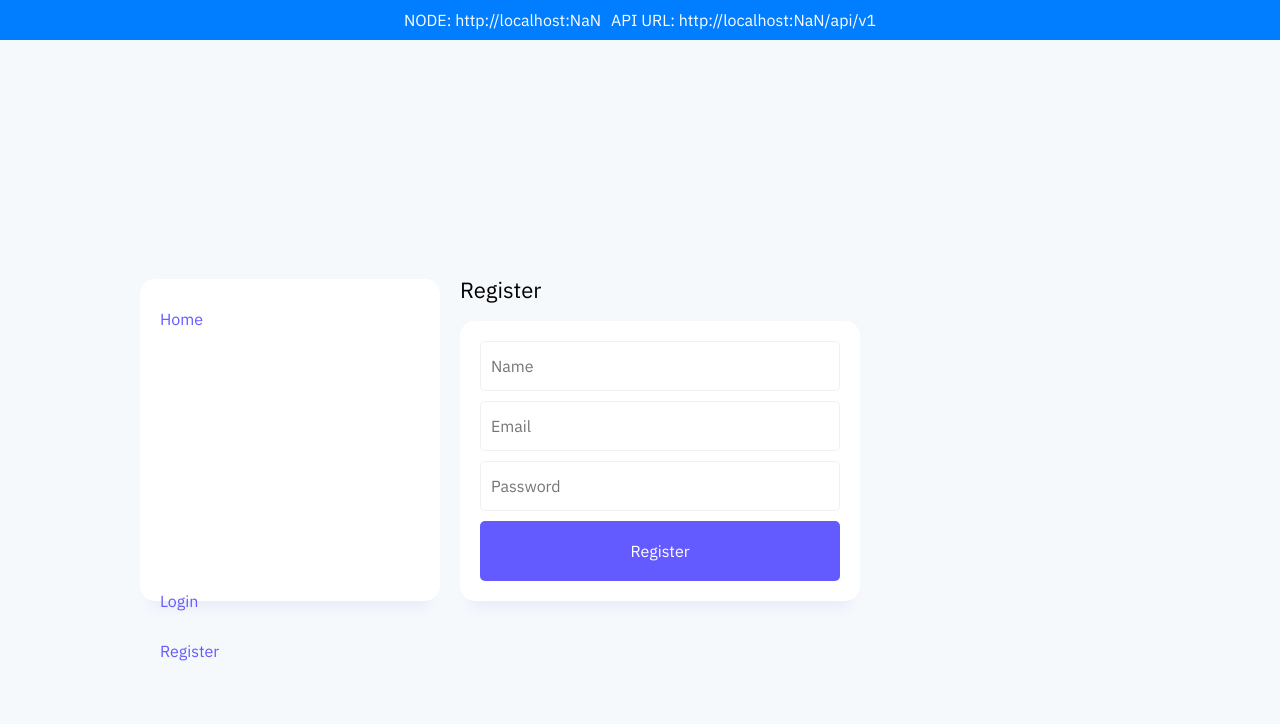
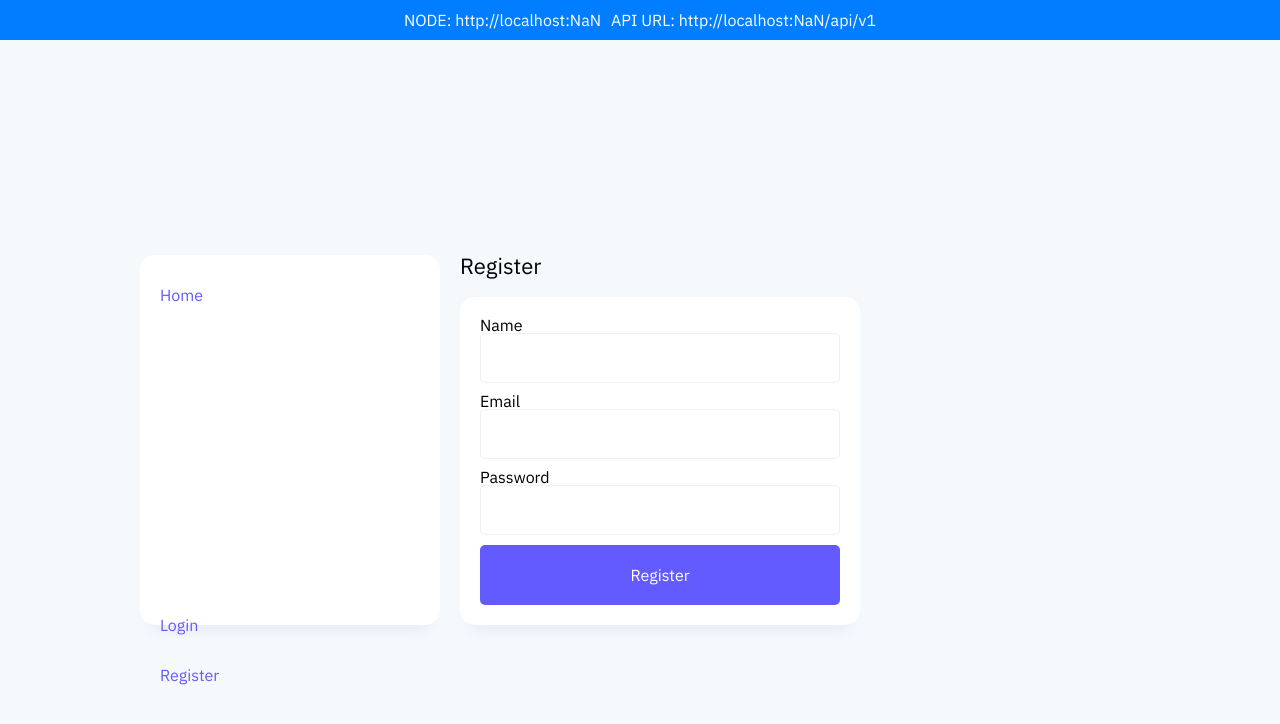
Before and after one commit to ninetales/BCU23D-Lumen-Client, a React (Vite) app: page /register in a window 1280 px wide. Shown: the top 724 px of the page. Built offline with nearby package versions, Linux system fonts and the light colour scheme; no server answers.

Commit message:
:zap: feat: mempool viewer

```diff
--- a/src/components/LoginForm.jsx
+++ b/src/components/LoginForm.jsx
@@ -1,24 +1,35 @@
 import React from 'react';
 import Auth from '../services/auth.js';
 import { useNavigate } from 'react-router-dom';
+import TokenHandler from '../utils/TokenHandler.js';
 
 export const LoginForm = () => {
   const navigate = useNavigate();
-  const formHandler = (e) => {
+  const formHandler = async (e) => {
     e.preventDefault();
     const formData = Object.fromEntries(new FormData(e.target));
     //todo: add validation
-    Auth.login(formData);
-    navigate('/wallet');
+    const response = await Auth.login(formData);
+    console.log('the response', response);
+
+    if (TokenHandler.getUserToken()) {
+      navigate('/wallet');
+    }
   };
 
   return (
     <div className="card card-space">
       <form action="" onSubmit={(e) => formHandler(e)}>
-        <label htmlFor="email">Email</label>
-        <input type="email" name="email" id="email" />
-        <label htmlFor="password">Password</label>
-        <input type="password" name="password" id="password" />
+        <label>
+          <span>Email</span>
+          <input type="email" name="email" />
+        </label>
+
+        <label htmlFor="password">
+          <span>Password</span>
+          <input type="password" name="password" />
+        </label>
+
         <button type="submit">Login</button>
       </form>
     </div>
--- a/src/components/MemPoolViewer.jsx
+++ b/src/components/MemPoolViewer.jsx
@@ -2,18 +2,53 @@ import React, { useEffect, useState } from 'react';
 import Wallet from '../services/wallet.js';
 
 export const MemPoolViewer = () => {
-  const [transactions, setTransactions] = useState([]);
+  const [list, setList] = useState([]);
 
   useEffect(() => {
     (async () => {
-      setTransactions(await Wallet.transactions());
+      const response = Object.entries(await Wallet.transactions());
+      const memPool = response.map(([, data]) => data);
+
+      const transfers = memPool.flatMap((transactionData) => {
+        delete transactionData.outputMap[transactionData.inputMap.address];
+        const sender = transactionData.inputMap.address;
+        const timestamp = transactionData.inputMap.timestamp;
+
+        return Object.entries(transactionData.outputMap).map(
+          ([recipient, amount]) => ({ sender, recipient, amount, timestamp })
+        );
+      });
+
+      setList([...list, ...transfers]);
     })();
   }, []);
 
   return (
     <>
-      <h1>transactions</h1>
-      {console.log(transactions)}
+      {list &&
+        list.map((transfer, index) => {
+          const timestamp = new Date(transfer.timestamp);
+          return (
+            <li key={index}>
+              <div>
+                <span>Sender:</span>
+                <span>{transfer.sender}</span>
+              </div>
+              <div>
+                <span>Recipient:</span>
+                <span>{transfer.recipient}</span>
+              </div>
+              <div>
+                <span>Amount:</span>
+                <span>{transfer.amount}</span>
+              </div>
+              <div>
+                <span>Timestamp:</span>
+                <span>{timestamp.toUTCString()}</span>
+              </div>
+            </li>
+          );
+        })}
     </>
   );
 };
--- a/src/components/RegisterForm.jsx
+++ b/src/components/RegisterForm.jsx
@@ -16,9 +16,18 @@ export const RegisterForm = () => {
   return (
     <div className="card card-space">
       <form onSubmit={(e) => formHandler(e)}>
-        <input type="text" name="name" placeholder="Name" />
-        <input type="text" name="email" placeholder="Email" />
-        <input type="password" name="password" placeholder="Password" />
+        <label>
+          <span>Name</span>
+          <input type="text" name="name" />
+        </label>
+        <label>
+          <span>Email</span>
+          <input type="text" name="email" />
+        </label>
+        <label>
+          <span>Password</span>
+          <input type="password" name="password" />
+        </label>
         <button>Register</button>
       </form>
     </div>
--- a/src/services/auth.js
+++ b/src/services/auth.js
@@ -5,7 +5,8 @@ export default class Auth {
 
     static async login({ email, password }) {
         const data = await HTTP.add({ endpoint: '/auth/login/', data: { email, password } });
-        TokenHandler.setUserToken({ token: data.token });
+        data && TokenHandler.setUserToken({ token: data.token });
+        return data;
     }
 
     static async register({ name, email, password }) {
--- a/src/utils/HTTP.js
+++ b/src/utils/HTTP.js
@@ -55,6 +55,9 @@ export default class HTTP {
             });
             if (response.ok) {
                 return await response.json();
+            } else {
+                const errorData = await response.json();
+                throw new Error(`Error fetching data: ${response.status} - ${errorData.message}`);
             }
 
         } catch (error) {
```
